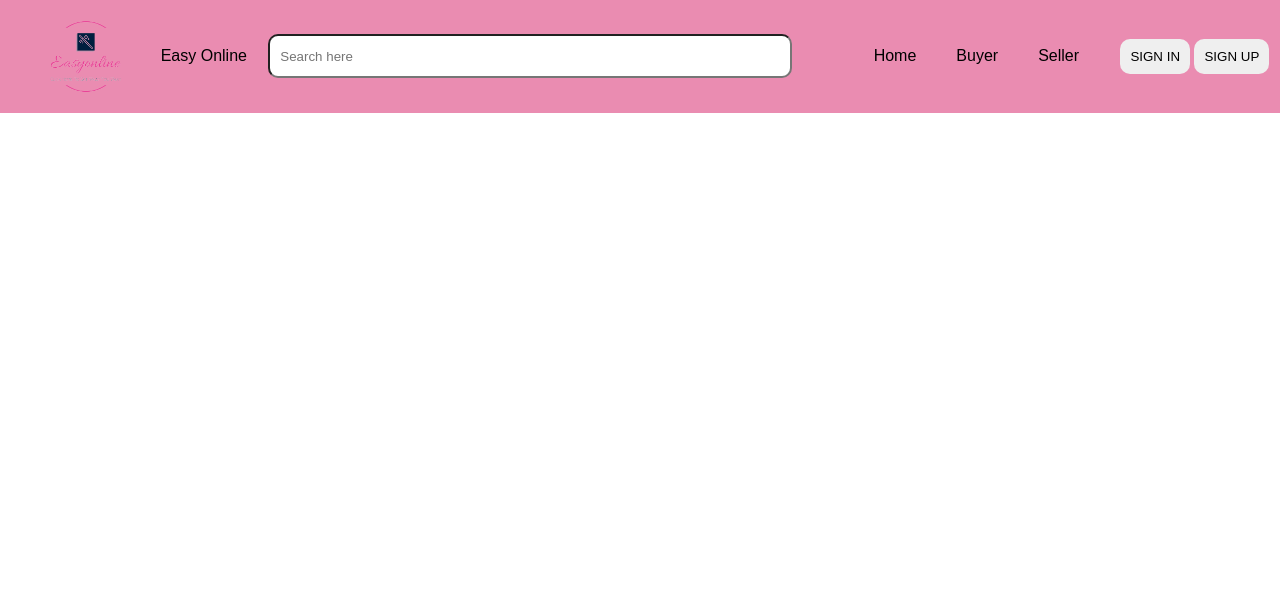
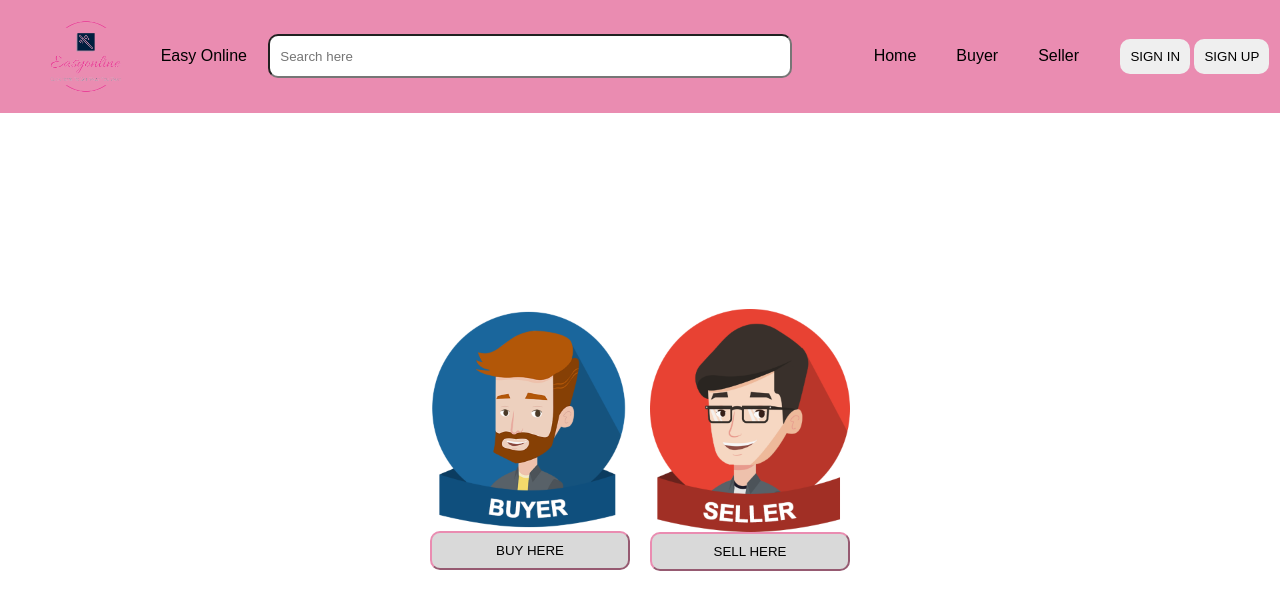
Before and after one commit to SREYKATHOR/sreykaJSprocject, a plain HTML site: page index.html in a window 1280 px wide. Drawn offline with Linux system fonts and the light colour scheme.

Commit message:
#2 [MENU BAR] delete css file and add sass to make style and already in menu bar

```diff
--- a/index.html
+++ b/index.html
@@ -5,7 +5,7 @@
     <meta http-equiv="X-UA-Compatible" content="IE=edge">
     <meta name="viewport" content="width=device-width, initial-scale=1.0">
     <title>Home page</title>
-    <link rel="stylesheet" href="css/style.css">
+    <link rel="stylesheet" href="css/main.min.css">
 </head>
 <body>
     <nav>
@@ -28,5 +28,15 @@
             <button>SIGN UP</button>
         </div>
     </nav>
+    <div class="home_container">
+        <div class="group_item">
+            <img src="img/buyer.png" alt="">
+            <button onclick="buynow">BUY HERE</button>
+        </div>
+        <div class="group_item">
+            <img src="img/seller.png" alt="">
+            <button onclick="sellnow"> SELL HERE</button>
+        </div>
+    </div>
 </body>
 </html>
--- a/css/style.css
+++ b/sass/Component/_navbar.scss
@@ -1,16 +1,11 @@
-body{
-    margin: 0;
-    padding: 0;
-    height: 100vh;
-    font-family: sans-serif;
-}
-/* --------------------home page-------------------- */
+@import "../global/varible";
+/* --------------------menu bar-------------------- */
 nav{
     width: 100%;
     display: flex;
     align-items: center;
     justify-content: space-around;
-    background-color: #EA8CB1;
+    background-color: $mainColor;
     position: fixed;
     top: 0;
 }
@@ -33,6 +28,9 @@ ul li {
     border-radius: 10px;
     border: none;
 }
+.nav_btn button :hover{
+    background-color: $subColor;
+}
 a{
     text-decoration: none;
     color: #000000;
--- /dev/null
+++ b/sass/global/_varible.scss
@@ -0,0 +1,3 @@
+$mainColor: #EA8CB1;
+$subColor:#D9D9D9;
+$whiteColor:#FFFF;
--- /dev/null
+++ b/sass/main.scss
@@ -0,0 +1,36 @@
+/* --------------------import menu bar-------------------- */
+@import "Component/navbar";
+@import "global/varible";
+body{
+    margin: 0;
+    padding: 0;
+    height: 90vh;
+    font-family: sans-serif;
+}
+.home_container{
+    height: 100vh;
+    margin-top: 30px;
+    display: flex;
+    align-items: center;
+    justify-content: center;
+    padding: 10px;
+
+    .group_item{
+    margin: 10px;
+    display: flex;
+    flex-direction: column;
+    img{
+
+        width: 200px;;
+        height: auto;
+
+    }
+    button{
+        padding: 10px;
+        border-radius: 10px;
+        border-color: $mainColor;
+        background-color: $subColor;
+    }
+}
+
+}
```
Also changed, not shown: css/main.css (added), css/main.min.css (added), img/buyer.png (added), img/seller.png (added), img/seller.webp (added), 2 other files.
